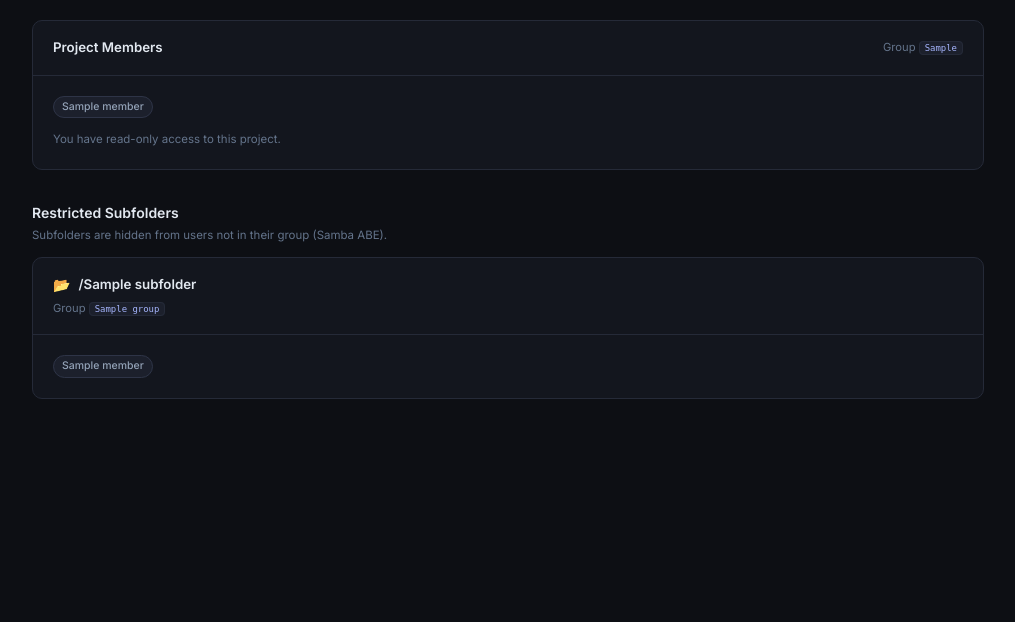
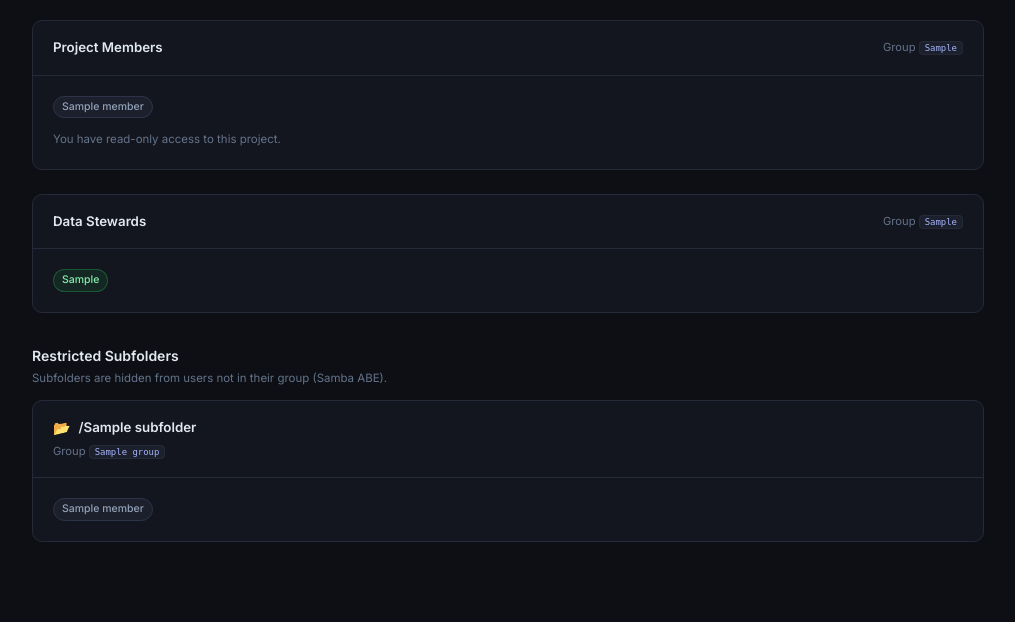
Before and after one commit to dirkpetersen/project-folder-mgmt, a FastAPI app: template app/templates/project_detail.html in a window 1280 px wide. Shown: the part 334-956 px from the top of the page, without its empty margins (132-1147 px from the left). Before the commit the page ends 733 px from the top, so only its background shows below. Run offline with FastAPI, Linux system fonts and the light colour scheme; the template is opened without the code that fills it: most values are stand-ins (such as "Sample title", 1, 10 or a date in 2020).

Commit message:
Add data stewards field and make project deletion a soft archive
Data stewards = members of grp-<name>-adm, edited via a new field and
POST /projects/<name>/stewards. Listing anyone here creates the adm group, so
only stewards can manage the project and regular members lose management
rights; clearing the field deletes the group and reverts to all-members
management. This reuses the existing Project.managers rule.

Deletion is now non-destructive: archive_project() moves the folder to
projects/.deleted/<name> (root-only 0700, collisions suffixed .N) and leaves
groups intact for restore. list_projects() skips dot-directories so .deleted
never appears. Removed the old destructive delete_project.

Co-Authored-By: Claude Opus 4.8 <noreply@anthropic.com>

```diff
--- a/app/main.py
+++ b/app/main.py
@@ -18,10 +18,11 @@ from app.projects import (
 )
 from app.system import (
     TEST_USERS,
+    archive_project,
     create_project,
     create_subfolder,
-    delete_project,
     delete_subfolder,
+    set_stewards,
     sync_group_members,
     user_exists,
     write_metadata,
@@ -203,6 +204,17 @@ async def update_members(
     return RedirectResponse(url=f"/projects/{project_name}", status_code=303)
 
 
+@app.post("/projects/{project_name}/stewards")
+async def update_stewards(
+    request: Request,
+    project_name: str,
+    stewards: Annotated[str, Form()] = "",
+):
+    require_manager(request, project_name)
+    set_stewards(project_name, _parse_usernames(stewards))
+    return RedirectResponse(url=f"/projects/{project_name}", status_code=303)
+
+
 @app.post("/projects/{project_name}/metadata")
 async def update_metadata(
     request: Request,
@@ -221,7 +233,7 @@ async def update_metadata(
 @app.post("/projects/{project_name}/delete")
 async def do_delete_project(request: Request, project_name: str):
     require_manager(request, project_name)
-    delete_project(project_name)
+    archive_project(project_name)
     return RedirectResponse(url="/", status_code=303)
 
 
--- a/app/projects.py
+++ b/app/projects.py
@@ -138,8 +138,8 @@ def list_projects() -> list[Project]:
         return []
     projects = []
     for entry in sorted(PROJECTS_BASE.iterdir()):
-        if not entry.is_dir():
-            continue
+        if not entry.is_dir() or entry.name.startswith("."):
+            continue  # skip dotfiles like the .deleted archive
         p = get_project(entry.name)
         if p:
             projects.append(p)
--- a/app/system.py
+++ b/app/system.py
@@ -137,15 +137,38 @@ def create_subfolder(project_name: str, folder_name: str, members: list[str]) ->
     _provision_dir(folder_path, sub_group, 0o2770)
 
 
-def delete_project(project_name: str) -> None:
+def set_stewards(project_name: str, stewards: list[str]) -> None:
+    """Set the data stewards (project admins) = members of grp-<name>-adm.
+
+    If stewards is non-empty, only they may manage the project. If it is empty,
+    the adm group is removed and management reverts to all project members.
+    """
+    adm_group = f"{GROUP_PREFIX}{project_name}-adm"
+    if stewards:
+        sync_group_members(adm_group, stewards)  # creates the group if needed
+    else:
+        delete_group(adm_group)
+
+
+def archive_project(project_name: str) -> None:
+    """Soft-delete: move the project folder into projects/.deleted/<name>.
+
+    Files are preserved (not destroyed) and the groups are left intact so the
+    project remains restorable. Once moved out of the active area it no longer
+    appears in listings.
+    """
     root_path = PROJECTS_BASE / project_name
-    if root_path.exists():
-        shutil.rmtree(root_path)
-    # remove the primary group and all sub-groups
-    for g in grp.getgrall():
-        if g.gr_name == f"{GROUP_PREFIX}{project_name}" or \
-           g.gr_name.startswith(f"{GROUP_PREFIX}{project_name}-"):
-            delete_group(g.gr_name)
+    if not root_path.exists():
+        return
+    deleted_dir = PROJECTS_BASE / ".deleted"
+    deleted_dir.mkdir(parents=True, exist_ok=True)
+    os.chmod(deleted_dir, 0o700)  # root-only archive
+    target = deleted_dir / project_name
+    suffix = 1
+    while target.exists():  # avoid clobbering a prior archive of the same name
+        target = deleted_dir / f"{project_name}.{suffix}"
+        suffix += 1
+    shutil.move(str(root_path), str(target))
 
 
 def delete_subfolder(project_name: str, folder_name: str) -> None:
--- a/app/templates/project_detail.html
+++ b/app/templates/project_detail.html
@@ -19,8 +19,8 @@
     </div>
     {% if can_manage %}
     <form method="post" action="/projects/{{ project.name }}/delete"
-          onsubmit="return confirm('Delete project {{ project.name }} and all its files? This cannot be undone.')">
-      <button type="submit" class="btn btn-danger">Delete Project</button>
+          onsubmit="return confirm('Archive project {{ project.name }}? Its files are moved to projects/.deleted and it disappears from listings. An administrator can restore it.')">
+      <button type="submit" class="btn btn-danger">Archive Project</button>
     </form>
     {% endif %}
   </div>
@@ -94,6 +94,50 @@
         {% endfor %}
       </div>
       <p class="muted mt-3 small">You have read-only access to this project.</p>
+    </div>
+    {% endif %}
+  </div>
+
+  <!-- Data Stewards / Project Admins -->
+  <div class="card mt-6">
+    <div class="card-header">
+      <h2 class="card-title">Data Stewards</h2>
+      <span class="card-sub">
+        {% if project.adm_group %}Group <code>{{ project.adm_group }}</code>{% else %}Not set{% endif %}
+      </span>
+    </div>
+    {% if can_manage %}
+    <form method="post" action="/projects/{{ project.name }}/stewards" class="card-body">
+      <div class="field">
+        <label class="field-label" for="stewards">Stewards / Project Admins</label>
+        <input
+          id="stewards"
+          name="stewards"
+          type="text"
+          class="field-input"
+          value="{{ project.adm_members | join(', ') }}"
+        />
+        <p class="field-hint">
+          Comma-separated usernames. <strong>If anyone is listed here, only these
+          users can manage the project</strong> — regular members lose management
+          rights. Leave empty to let all members manage it again.
+        </p>
+      </div>
+      <div class="form-actions">
+        <button type="submit" class="btn btn-primary">Save Stewards</button>
+      </div>
+    </form>
+    {% else %}
+    <div class="card-body">
+      {% if project.adm_members %}
+      <div class="chip-list">
+        {% for m in project.adm_members %}
+        <span class="chip chip-manager {% if m == username %}chip-self{% endif %}">{{ m }}</span>
+        {% endfor %}
+      </div>
+      {% else %}
+      <p class="muted small">No data stewards — all members manage this project.</p>
+      {% endif %}
     </div>
     {% endif %}
   </div>
```
Also changed, not shown: CLAUDE.md (+5 -1 lines), README.md.
